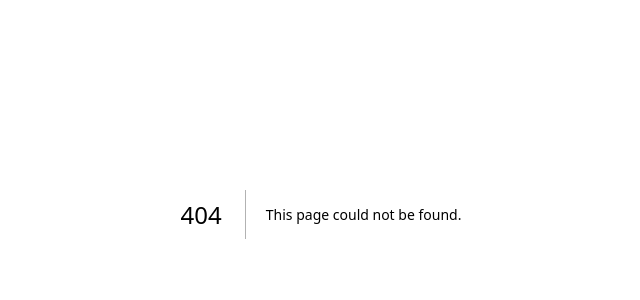
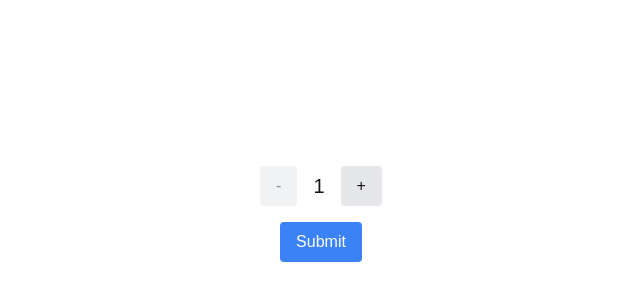
Before and after one commit to Kiru1288/cprg306-assignments, a Next.js app: page /week-4 in a window 1280 px wide. Before the commit this address had no page. Shown: the part 186-486 px from the top of the page, without its empty margins (319-959 px from the left). Built offline with nearby package versions, Linux system fonts and the light colour scheme.

Commit message:
Week 4 Lab
Week 4 Lab final copy

```diff
--- a/app/page.js
+++ b/app/page.js
@@ -15,6 +15,10 @@ export default function Home() {
               Week 3 Page
             </Link>
 
+            <Link href="/week-4">
+              Week 4 Page
+            </Link>
+
           </li>
         </ul>
       </nav>
--- /dev/null
+++ b/app/week-4/new-item.js
@@ -0,0 +1,51 @@
+"use client";
+import { useState } from "react";
+
+export default function NewItem() {
+  const [quantity, setQuantity] = useState(1);
+
+  const increment = () => {
+    if (quantity < 20) {
+      setQuantity((prev) => prev + 1);
+    }
+  };
+
+  const decrement = () => {
+    if (quantity > 1) {
+      setQuantity((prev) => prev - 1);
+    }
+  };
+
+  const handleSubmit = (e) => {
+    e.preventDefault();
+    alert(`Item added with quantity: ${quantity}`);
+    setQuantity(1);
+  };
+
+  return (
+    <div className="flex flex-col items-center space-y-4">
+      <div className="flex items-center space-x-4">
+        <button
+          onClick={decrement}
+          disabled={quantity === 1}
+          className={`px-4 py-2 bg-gray-200 rounded ${quantity === 1 ? "opacity-50" : ""}`}
+        >
+          -
+        </button>
+        <span className="text-xl">{quantity}</span>
+        <button
+          onClick={increment}
+          disabled={quantity === 20}
+          className={`px-4 py-2 bg-gray-200 rounded ${quantity === 20 ? "opacity-50" : ""}`}
+        >
+          +
+        </button>
+      </div>
+      <form onSubmit={handleSubmit} className="space-y-4">
+        <button type="submit" className="px-4 py-2 bg-blue-500 text-white rounded">
+          Submit
+        </button>
+      </form>
+    </div>
+  );
+}
--- /dev/null
+++ b/app/week-4/page.js
@@ -0,0 +1,10 @@
+import NewItem from './new-item';
+
+export default function Page() {
+  return (
+    <main className="flex flex-col items-center justify-center h-screen">
+
+      <NewItem />
+    </main>
+  );
+}
```
